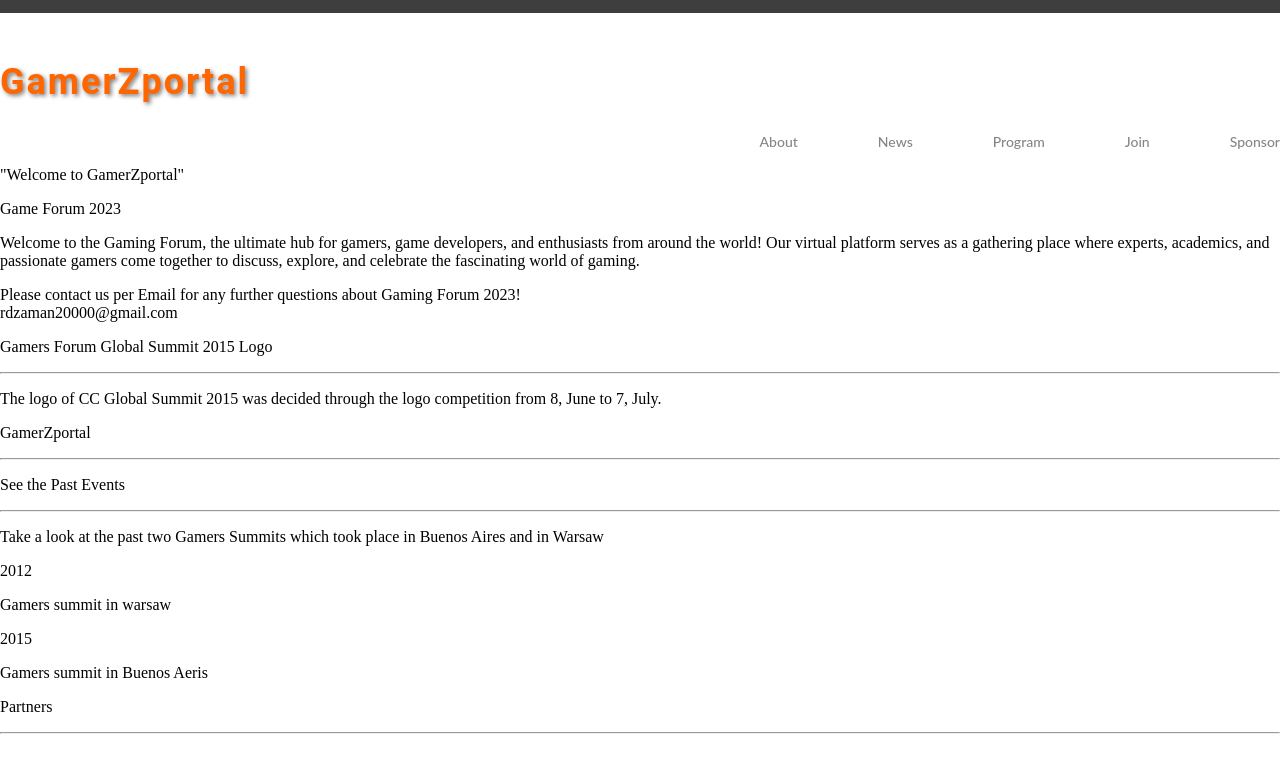
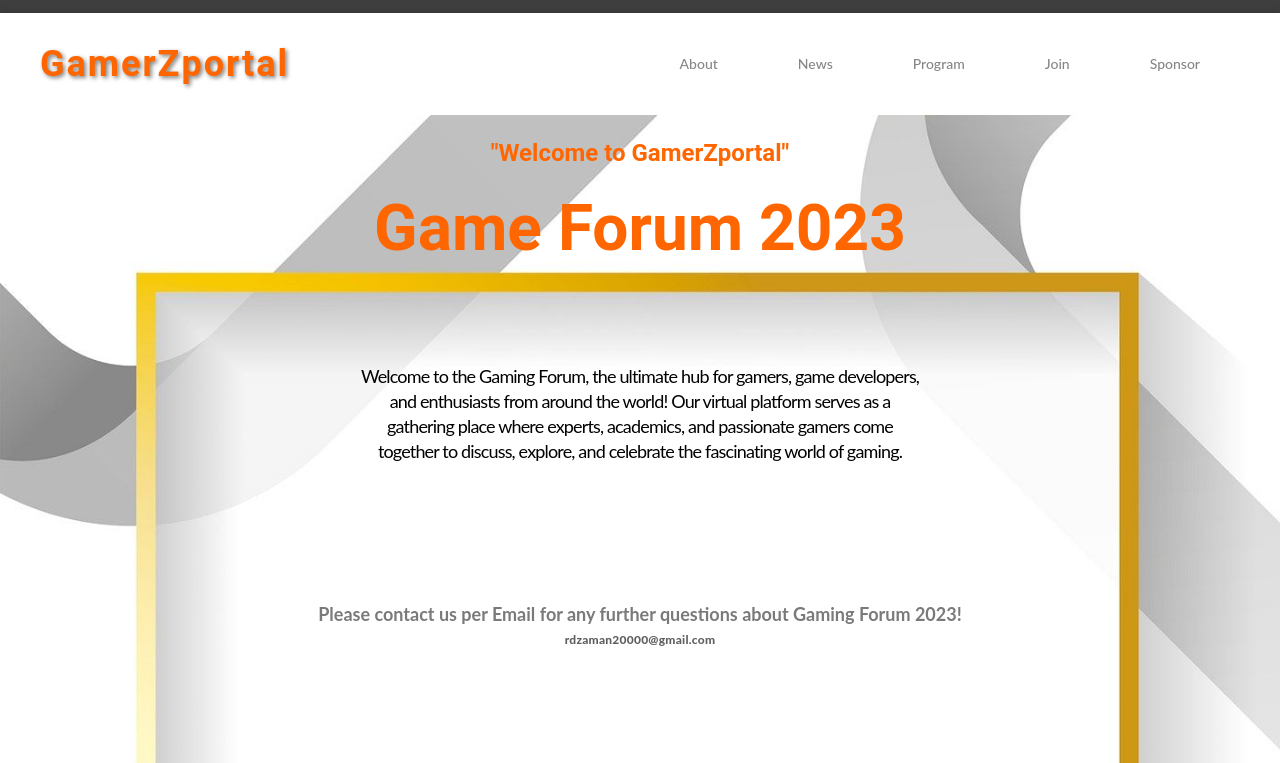
Before and after one commit to Rafiduzzaman/Game-Portal-Site, a website: page About/About.html in a window 1280 px wide. Shown: the part 37-800 px from the top of the page. Drawn offline with Linux system fonts and the light colour scheme.

Commit message:
Added css for about page

```diff
--- a/About/About.html
+++ b/About/About.html
@@ -87,7 +87,7 @@
             <p class="desc5">Gamers Forum
                 Global Summit 2015 Logo</p>
             <hr>
-            <p class="desc6">The logo of CC Global Summit 2015 was decided through the logo competition from 8, June to
+            <p class="desc6" id="exc">The logo of CC Global Summit 2015 was decided through the logo competition from 8, June to
                 7, July.</p>
         </section>
         <section class="logo">
@@ -101,6 +101,7 @@
             <hr>
             <p class="desc6">Take a look at the past two Gamers Summits which took place in Buenos Aires and in Warsaw
             </p>
+            <div class="pe">
                 <div class="past_events1">
                     <p class="date">2012</p>
                     <p class="place">Gamers summit in warsaw</p>
@@ -109,6 +110,8 @@
                     <p class="date">2015</p>
                     <p class="place">Gamers summit in Buenos Aeris</p>
                 </div>
+            </div>
+
         </section>
         <section class="partners">
             <p class="desc8">Partners</p>
--- a/About/About_style.css
+++ b/About/About_style.css
@@ -326,9 +326,16 @@ body {
   #mobmenu {
     display: none;
   }
+  .firstbod {
+    background-image: url(/images/frames1.jpeg);
+    background-repeat: no-repeat;
+    background-size: cover;
+    height: 100vh;
+  }
   .titlebar {
     background: #3e3e3e;
   }
+
   .elements {
     display: flex;
     width: 90%;
@@ -337,7 +344,6 @@ body {
   }
   .elements img {
     margin: 2vh 2vh;
-
     flex-shrink: 0;
   }
   .elements p {
@@ -348,6 +354,20 @@ body {
     font-style: normal;
     font-weight: 400;
     line-height: normal;
+  }
+  .elements a {
+    text-decoration: none;
+    color: #fff;
+    margin: 0 2vh;
+  }
+
+  #logo {
+    display: flex;
+    align-items: center;
+    width: 100%;
+    background-color: #fff;
+    justify-content: space-between;
+    box-shadow: 0 0 8px 0 rgba(0, 0, 0, 0.2);
   }
   .cool-heading {
     font-family: "Roboto", sans-serif;
@@ -378,4 +398,227 @@ body {
     font-weight: 500;
     line-height: normal;
   }
+  .title {
+    display: flex;
+    margin: 0vh 5vh 0 5vh;
+    flex-direction: column;
+    align-items: center;
+  }
+
+  #welcome {
+    width: fit-content;
+    color: #f60;
+    font-weight: bold;
+    font-size: 24px;
+    font-family: "Roboto", sans-serif;
+  }
+
+  #desc_2 {
+    margin-top: 0%;
+    margin-bottom: 0%;
+    width: fit-content;
+    color: #f60;
+    font-size: 64px;
+    font-family: "Roboto", sans-serif;
+    font-weight: bold;
+    text-align: center;
+  }
+  .description {
+    display: flex;
+    justify-content: center; /* Aligns content horizontally in the center */
+    align-items: center; /* Aligns content vertically in the center */
+    margin: 10vh 10vh;
+  }
+
+  .description p {
+    color: #000;
+    text-align: center;
+    font-family: "Lato", sans-serif;
+    font-size: 18px;
+    font-style: normal;
+    font-weight: 400;
+    line-height: 25px;
+    letter-spacing: -0.84px;
+    width: 50%;
+  }
+
+  .contact {
+    display: flex;
+    margin: 15vh 15vh;
+    flex-direction: column;
+    align-items: center;
+    text-align: center;
+    padding-bottom: 10vh;
+  }
+  .part1 {
+    color: #7a7a7a;
+    text-align: center;
+    font-family: "Lato", sans-serif;
+    font-size: 18px;
+    font-style: normal;
+    font-weight: 700;
+    line-height: 25px;
+  }
+  .email {
+    color: #5f5f5f;
+    text-align: center;
+    font-family: "Lato", sans-serif;
+    font-size: 12px;
+    font-style: normal;
+    font-weight: 800;
+    line-height: 25px;
+    letter-spacing: 0.24px;
+  }
+  .part2 {
+    display: flex;
+    margin: 15vh 15vh;
+    flex-direction: column;
+    align-items: center;
+  }
+  .part2 hr {
+    width: 35px;
+    height: 2px;
+    background-color: #a04038;
+    border: none;
+  }
+  .desc5 {
+    color: #2c2c2c;
+    text-align: center;
+    font-family: "Lato", sans-serif;
+    font-size: 36px;
+    font-style: normal;
+    font-weight: 700;
+    line-height: 46px;
+    letter-spacing: -0.4px;
+  }
+
+  .desc6 {
+    width: 50%;
+    color: #838383;
+    text-align: center;
+    font-family: "Lato", sans-serif;
+    font-size: 24px;
+    font-style: normal;
+    font-weight: 700;
+    line-height: 26px;
+    letter-spacing: -0.48px;
+  }
+  #desc_7 {
+    color: orangered;
+    text-align: center;
+    font-family: "Lato", sans-serif;
+    font-size: 72px;
+    font-style: normal;
+    font-weight: 700;
+    line-height: 26px;
+    letter-spacing: -0.48px;
+    text-shadow: 2px 2px 4px rgba(0, 0, 0, 0.5);
+    margin: 10vh 10vh 20vh 10vh;
+  }
+  hr {
+    width: 100%;
+    height: 2px;
+    background-color: silver;
+  }
+  .past_events {
+    display: flex;
+    flex-direction: column;
+    align-items: center;
+    justify-content: center;
+  }
+  .desc7 {
+    color: #2c2c2c;
+    font-family: "Lato", sans-serif;
+    font-size: 28px;
+    font-style: normal;
+    font-weight: 700;
+    line-height: 28px;
+    letter-spacing: -0.4px;
+  }
+  .past_events hr {
+    width: 35px;
+    height: 2px;
+    background-color: #a04038;
+    border: none;
+  }
+  .date {
+    color: orangered;
+    font-family: "Lato", sans-serif;
+    font-size: 72px;
+    font-style: normal;
+    font-weight: 700;
+    line-height: 25px;
+    letter-spacing: -0.4px;
+  }
+  .place {
+    color: white;
+    font-family: "Lato", sans-serif;
+    font-size: 18px;
+    font-style: normal;
+    font-weight: 700;
+    line-height: 25px;
+    letter-spacing: -0.4px;
+  }
+  .pe {
+    display: flex;
+    width: 100%;
+  }
+  .past_events1 {
+    display: flex;
+    background-image: url(/images/11239552_web1_G2E_100818cb_009.jpg);
+    background-repeat: no-repeat;
+    background-size: cover;
+    width: 90%;
+    height: 60%;
+    margin: 10vh 10vh;
+    flex-direction: column;
+    align-items: center;
+    justify-content: center;
+    backdrop-filter: blur(10px);
+  }
+  .past_events2 {
+    display: flex;
+    background-image: url(/images/636691794192693053--gamers-E3-20150107.jpg);
+    width: 90%;
+    height: 60%;
+    flex-direction: column;
+    align-items: center;
+    justify-content: center;
+    background-repeat: no-repeat;
+    background-size: cover;
+    margin: 10vh 10vh;
+  }
+  .partners {
+    display: none;
+  }
+
+  .desc8 {
+    color: #ffffff;
+    font-family: "Lato", sans-serif;
+    font-size: 28px;
+    font-style: normal;
+    font-weight: 700;
+    line-height: 28px;
+    letter-spacing: -0.4px;
+  }
+  .credits {
+    background-color: #414246;
+    width: 90%;
+    padding: 10vh 10vh;
+    display: flex;
+    color: white;
+    font-family: "Lato", sans-serif;
+    font-size: 10px;
+    font-style: normal;
+    font-weight: 700;
+    line-height: 13.078px;
+    letter-spacing: -0.1px;
+    justify-content: space-evenly;
+  }
+  .credits img {
+    margin: 0vh 5vh;
+    width: 135px;
+    height: 31.985px;
+    filter: invert(100%);
+  }
 }
```
Also changed, not shown: Home/Home.html (+2 -2 lines), images/sdffs.png (added). Lines whose indentation alone changed are shown as unchanged.
